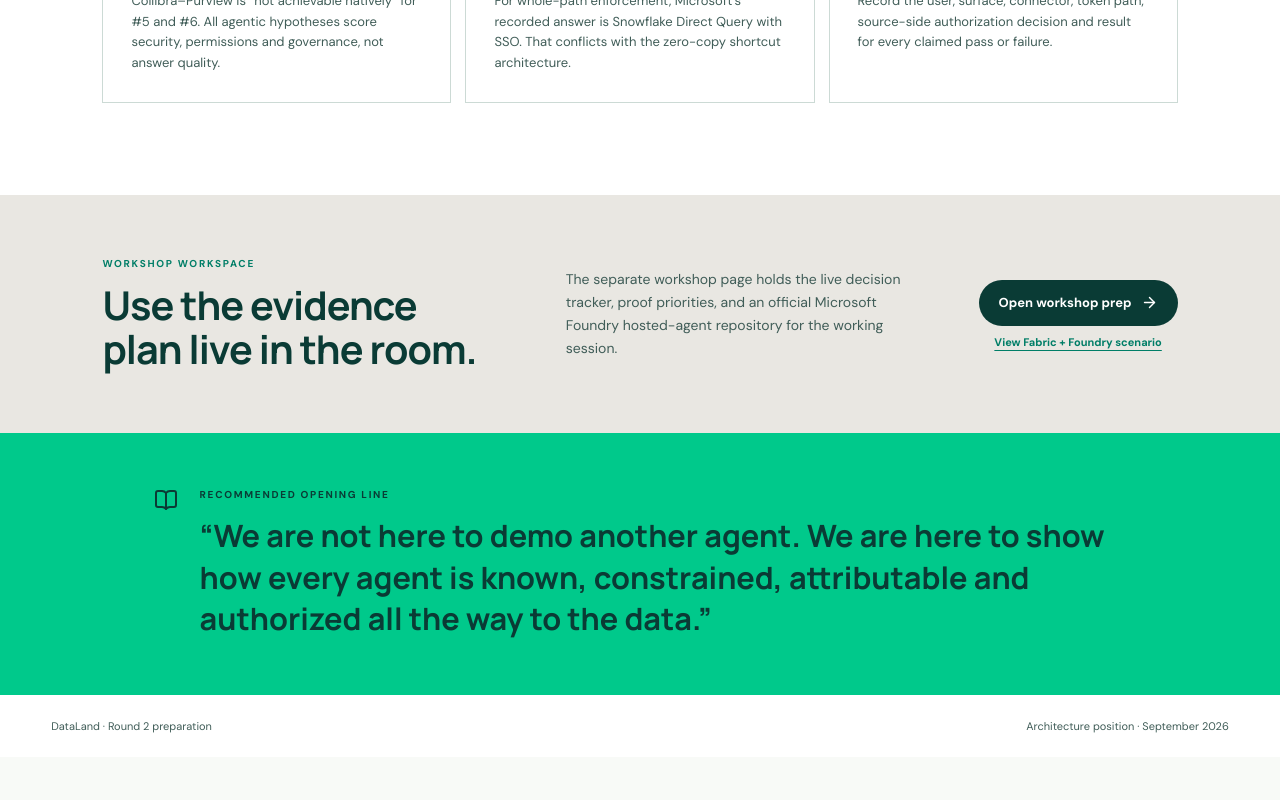
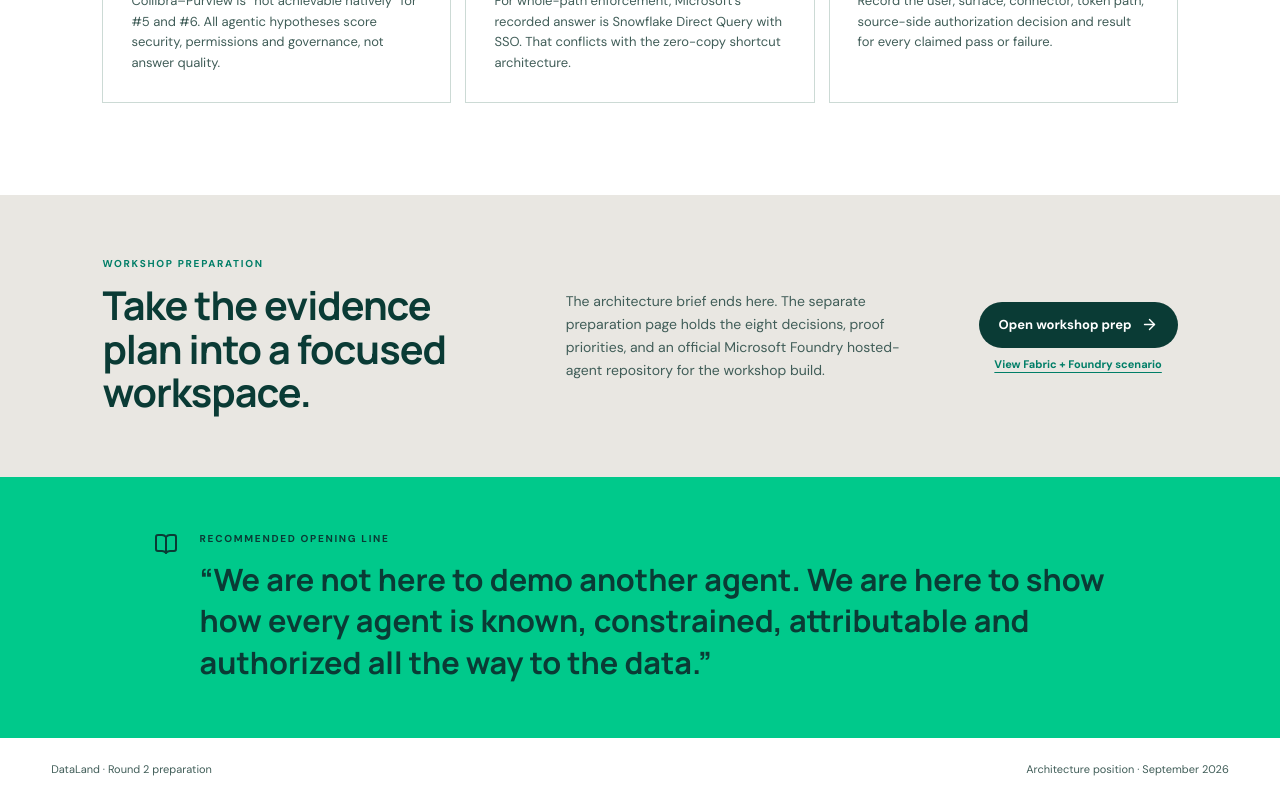
Before and after one commit to ishasalania/BI-ai-microsoft, a React (Vite) app: page / in a window 1280 px wide. Shown: the part 8295-9095 px from the top of the page. Before the commit the page ends 9052 px from the top, so only its background shows below. Built offline with nearby package versions, Linux system fonts and the light colour scheme.

Commit message:
Revert "Reframe workshop page for live sessions"
This reverts commit be279c3ba90715edc84cac0d248ea96f99b7426f.

```diff
--- a/src/App.tsx
+++ b/src/App.tsx
@@ -329,10 +329,10 @@ function App() {
 
         <section className="section prep-handoff" id="actions">
           <div>
-            <p className="eyebrow">Workshop workspace</p>
-            <h2>Use the evidence plan live in the room.</h2>
+            <p className="eyebrow">Workshop preparation</p>
+            <h2>Take the evidence plan into a focused workspace.</h2>
           </div>
-          <p>The separate workshop page holds the live decision tracker, proof priorities, and an official Microsoft Foundry hosted-agent repository for the working session.</p>
+          <p>The architecture brief ends here. The separate preparation page holds the eight decisions, proof priorities, and an official Microsoft Foundry hosted-agent repository for the workshop build.</p>
           <div className="handoff-actions"><a className="button primary" href="./workshop.html">Open workshop prep <ArrowRight size={17} /></a><a className="scenario-link" href="./fabric-foundry.html">View Fabric + Foundry scenario</a></div>
         </section>
 
--- a/src/FabricFoundryPage.tsx
+++ b/src/FabricFoundryPage.tsx
@@ -76,7 +76,7 @@ export default function FabricFoundryPage() {
         </section>
 
         <section className="section scenario-boundaries">
-          <div><p className="eyebrow">PoC guardrails</p><h2>Five boundaries to keep explicit in the demo.</h2></div>
+          <div><p className="eyebrow">PoC guardrails</p><h2>Five boundaries to state before the demo.</h2></div>
           <div className="boundary-grid">
             <article><strong>Identity</strong><p>User authentication is required. Service principal authentication is not supported for this Fabric Data Agent integration.</p></article>
             <article><strong>Tenant and region</strong><p>The Foundry project and Fabric agent must share a tenant. The Fabric agent and its data sources need aligned capacity regions.</p></article>
```
Also changed, not shown: src/WorkshopPage.tsx (+7 -7 lines).
